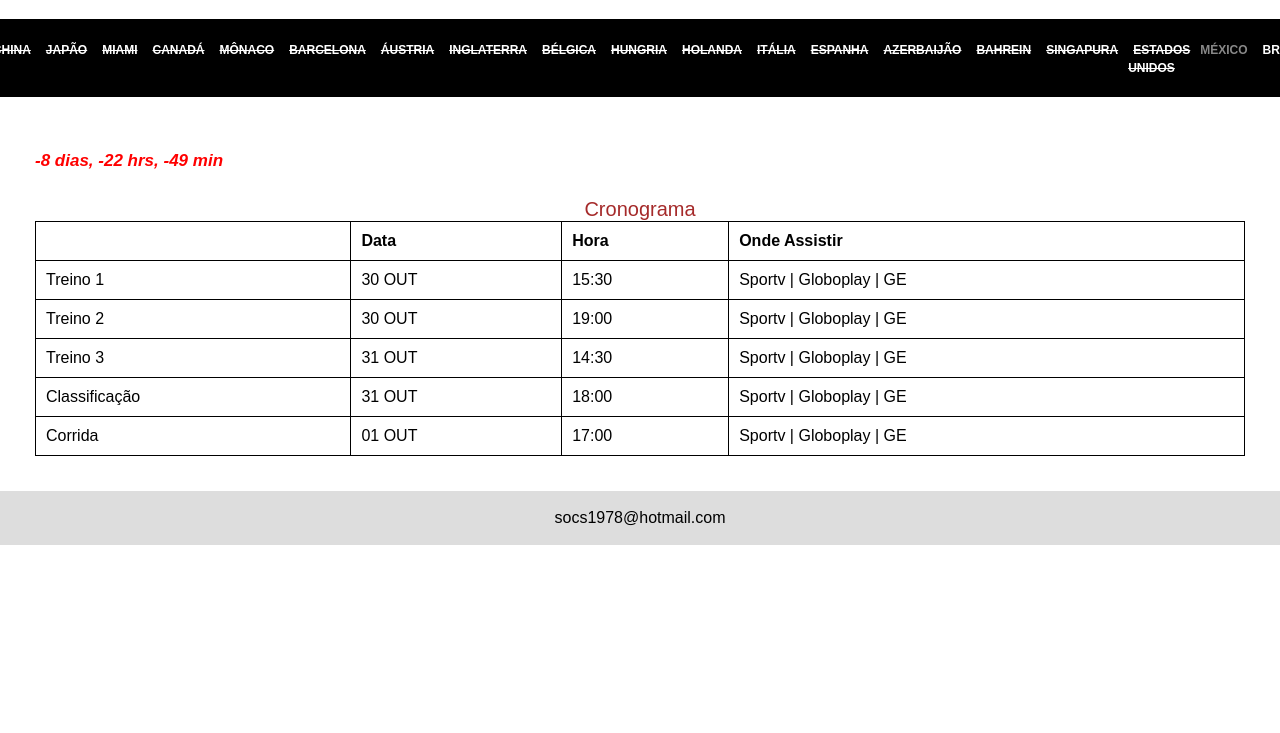
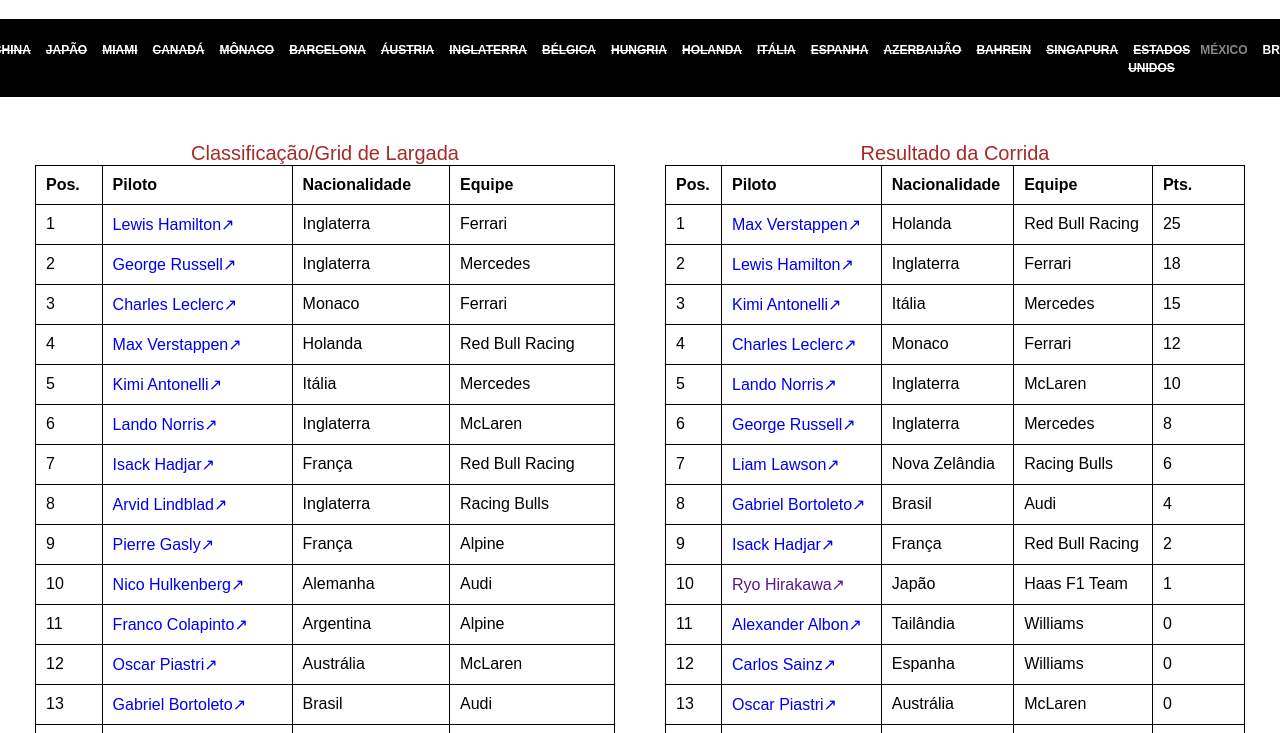
Before and after one commit to samyr1978/f12026, a plain HTML site: page mex.html in a window 1280 px wide. Shown: the part 61-794 px from the top of the page. Drawn offline with Linux system fonts and the light colour scheme.

Commit message:
Add files via upload

```diff
--- a/js/mex.js
+++ b/js/mex.js
@@ -38,7 +38,7 @@ let cronograma = [
 // Cronograma
 function funcTabelaCronograma() {
     const corpo = document.getElementById('corpoTabelaCronograma');
-    const finalizados = [/*'Treino 1', 'Treino 2', 'Treino 3', 'Classificação', 'Corrida'*/]
+    const finalizados = ['Treino 1', 'Treino 2', 'Treino 3', 'Classificação', 'Corrida']
     corpo.innerHTML = cronograma.map((p, i) =>`
         <tr>
            <td>${finalizados.includes(p.tipo) ? `<del style='background-color: yellow'> ${p.tipo}</del>` : p.tipo}</td>
@@ -54,70 +54,73 @@ funcTabelaCronograma();
 // gridLargadaCorrida
 let gridLargadaCorrida = [
     {nome: "Pierre Gasly", nacionalidade: "França", equipe: "Alpine",
-        link: "https://www.formula1.com/en/drivers/pierre-gasly", pos: '', pts: ''},
+        link: "https://www.formula1.com/en/drivers/pierre-gasly", pos: '9'},
 
     {nome: "Franco Colapinto", nacionalidade: " Argentina", equipe: "Alpine ",
-        link: "https://www.formula1.com/en/drivers/franco-colapinto", pos: '', pts: ''},
+        link: "https://www.formula1.com/en/drivers/franco-colapinto", pos: '11'},
 
     {nome: "Fernando Alonso", nacionalidade: "Espanha", equipe: "Aston Martin",
-        link: "https://www.formula1.com/en/drivers/fernando-alonso", pos: '', pts: ''},
+        link: "https://www.formula1.com/en/drivers/fernando-alonso", pos: '17'},
 
     {nome: "Lance Stroll", nacionalidade: "Canadá", equipe: "Aston Martin",
-        link: "https://www.formula1.com/en/drivers/lance-stroll", pos: '', pts: ''},
+        link: "https://www.formula1.com/en/drivers/lance-stroll", pos: '19'},
 
     {nome: "Nico Hulkenberg", nacionalidade: "Alemanha", equipe: "Audi",
-        link: "https://www.formula1.com/en/drivers/nico-hulkenberg", pos:'', pts: ''},
+        link: "https://www.formula1.com/en/drivers/nico-hulkenberg", pos:'10'},
 
     {nome: "Gabriel Bortoleto", nacionalidade: "Brasil", equipe: "Audi",
-        link: "https://www.formula1.com/en/drivers/gabriel-bortoleto", pos: '', pts: ''},
+        link: "https://www.formula1.com/en/drivers/gabriel-bortoleto", pos: '13'},
 
     {nome: "Sergio Perez", nacionalidade: "México", equipe: "Cadillac",
-        link: "https://www.formula1.com/en/drivers/sergio-perez", pos: '', pts: ''},
+        link: "https://www.formula1.com/en/drivers/sergio-perez", pos: '20'},
 
     {nome: "Valteri Bottas", nacionalidade: "Finlândia", equipe: "Cadillac",
-        link: "https://www.formula1.com/en/drivers/valtteri-bottas", pos: '', pts: ''},
+        link: "https://www.formula1.com/en/drivers/valtteri-bottas", pos: '21'},
 
     {nome: "Charles Leclerc", nacionalidade: "Monaco", equipe: "Ferrari",
-        link: "https://www.formula1.com/en/drivers/charles-leclerc", pos: '', pts: ''},
+        link: "https://www.formula1.com/en/drivers/charles-leclerc", pos: '3'},
 
     {nome: "Lewis Hamilton", nacionalidade: "Inglaterra", equipe: "Ferrari",
-        link: "https://www.formula1.com/en/drivers/lewis-hamilton", pos: '', pts: ''},
+        link: "https://www.formula1.com/en/drivers/lewis-hamilton", pos: '1'},
 
-    {nome: "Estaban Ocon", nacionalidade: "França", equipe: "Haas F1 Team",
-        link: "https://www.formula1.com/en/drivers/esteban-ocon", pos: '', pts: ''},
+    //{nome: "Estaban Ocon", nacionalidade: "França", equipe: "Haas F1 Team",
+        //link: "https://www.formula1.com/en/drivers/esteban-ocon", pos: ''},
 
     {nome: "Oliver Bearman", nacionalidade: "Inglaterra", equipe: "Haas F1 Team",
-        link: "https://www.formula1.com/en/drivers/oliver-bearman", pos: '', pts: ''},
+        link: "https://www.formula1.com/en/drivers/oliver-bearman", pos: '14'},
 
     {nome: "Lando Norris", nacionalidade: "Inglaterra", equipe: "McLaren",
-        link: "https://www.formula1.com/en/drivers/lando-norris", pos: '', pts: ''},
+        link: "https://www.formula1.com/en/drivers/lando-norris", pos: '6'},
 
     {nome: "Oscar Piastri", nacionalidade: "Austrália", equipe: "McLaren",
-        link: "https://www.formula1.com/en/drivers/oscar-piastri", pos: '', pts: ''},
+        link: "https://www.formula1.com/en/drivers/oscar-piastri", pos: '12'},
 
     {nome: "George Russell", nacionalidade: "Inglaterra", equipe: "Mercedes",
-        link: "https://www.formula1.com/en/drivers/george-russell", pos: '', pts: ''},
+        link: "https://www.formula1.com/en/drivers/george-russell", pos: '2'},
 
     {nome: "Kimi Antonelli", nacionalidade: "Itália", equipe: "Mercedes",
-        link: "https://www.formula1.com/en/drivers/kimi-antonelli", pos: '', pts: ''},
+        link: "https://www.formula1.com/en/drivers/kimi-antonelli", pos: '5'},
 
     {nome: "Liam Lawson", nacionalidade: "Nova Zelândia", equipe: "Racing Bulls",
-        link: "https://www.formula1.com/en/drivers/liam-lawson", pos: '', pts: ''},
+        link: "https://www.formula1.com/en/drivers/liam-lawson", pos: '22', pts: 'DQ'},
 
     {nome: "Arvid Lindblad", nacionalidade: "Inglaterra", equipe: "Racing Bulls",
-        link: "https://www.formula1.com/en/drivers/arvid-lindblad", pos: '', pts: ''},
+        link: "https://www.formula1.com/en/drivers/arvid-lindblad", pos: '8'},
 
     {nome: "Max Verstappen", nacionalidade: "Holanda", equipe: "Red Bull Racing",
-        link: "https://www.formula1.com/en/drivers/max-verstappen", pos: '2pos', pts: ''},
+        link: "https://www.formula1.com/en/drivers/max-verstappen", pos: '4'},
 
     {nome: "Isack Hadjar", nacionalidade: "França", equipe: "Red Bull Racing",
-        link: "https://www.formula1.com/en/drivers/isack-hadjar", pos: '', pts: ''},
+        link: "https://www.formula1.com/en/drivers/isack-hadjar", pos: '7'},
 
     {nome: "Carlos Sainz", nacionalidade: "Espanha", equipe: "Williams",
-        link: "https://www.formula1.com/en/drivers/carlos-sainz", pos: '', pts: ''},
+        link: "https://www.formula1.com/en/drivers/carlos-sainz", pos: '15'},
 
     {nome: "Alexander Albon", nacionalidade: "Tailândia", equipe: "Williams",
-        link: "https://www.formula1.com/en/drivers/alexander-albon", pos: '', pts: ''}
+        link: "https://www.formula1.com/en/drivers/alexander-albon", pos: '16'},
+
+    {nome: "Ryo Hirakawa", nacionalidade: "Japão", equipe: "Haas F1 Team",
+        link: "", pos: '18'}
     ];
 
 // Carrega os dados dos pilotos
@@ -149,70 +152,73 @@ funcGridLargadaCorrida();
 // resultadoCorrida
 let resultadoCorrida = [
     {nome: "Pierre Gasly", nacionalidade: "França", equipe: "Alpine",
-        link: "https://www.formula1.com/en/drivers/pierre-gasly", pos: '', pts: ''},
+        link: "https://www.formula1.com/en/drivers/pierre-gasly", pos: '17', pts: '0'},
 
     {nome: "Franco Colapinto", nacionalidade: " Argentina", equipe: "Alpine ",
-        link: "https://www.formula1.com/en/drivers/franco-colapinto", pos: '', pts: ''},
+        link: "https://www.formula1.com/en/drivers/franco-colapinto", pos: '15', pts: '0'},
 
     {nome: "Fernando Alonso", nacionalidade: "Espanha", equipe: "Aston Martin",
-        link: "https://www.formula1.com/en/drivers/fernando-alonso", pos: '', pts: ''},
+        link: "https://www.formula1.com/en/drivers/fernando-alonso", pos: '22', pts: 'NC | DNF'},
 
     {nome: "Lance Stroll", nacionalidade: "Canadá", equipe: "Aston Martin",
-        link: "https://www.formula1.com/en/drivers/lance-stroll", pos: '', pts: ''},
+        link: "https://www.formula1.com/en/drivers/lance-stroll", pos: '21', pts: 'NC | DNF'},
 
     {nome: "Nico Hulkenberg", nacionalidade: "Alemanha", equipe: "Audi",
-        link: "https://www.formula1.com/en/drivers/nico-hulkenberg", pos:'', pts: ''},
+        link: "https://www.formula1.com/en/drivers/nico-hulkenberg", pos:'14', pts: '0'},
 
     {nome: "Gabriel Bortoleto", nacionalidade: "Brasil", equipe: "Audi",
-        link: "https://www.formula1.com/en/drivers/gabriel-bortoleto", pos: '', pts: ''},
+        link: "https://www.formula1.com/en/drivers/gabriel-bortoleto", pos: '8', pts: '4'},
 
     {nome: "Sergio Perez", nacionalidade: "México", equipe: "Cadillac",
-        link: "https://www.formula1.com/en/drivers/sergio-perez", pos: '', pts: ''},
+        link: "https://www.formula1.com/en/drivers/sergio-perez", pos: '16', pts: '0'},
 
     {nome: "Valteri Bottas", nacionalidade: "Finlândia", equipe: "Cadillac",
-        link: "https://www.formula1.com/en/drivers/valtteri-bottas", pos: '', pts: ''},
+        link: "https://www.formula1.com/en/drivers/valtteri-bottas", pos: '20', pts: 'NC | DNF'},
 
     {nome: "Charles Leclerc", nacionalidade: "Monaco", equipe: "Ferrari",
-        link: "https://www.formula1.com/en/drivers/charles-leclerc", pos: '', pts: ''},
+        link: "https://www.formula1.com/en/drivers/charles-leclerc", pos: '4', pts: '12'},
 
     {nome: "Lewis Hamilton", nacionalidade: "Inglaterra", equipe: "Ferrari",
-        link: "https://www.formula1.com/en/drivers/lewis-hamilton", pos: '', pts: ''},
+        link: "https://www.formula1.com/en/drivers/lewis-hamilton", pos: '2', pts: '18'},
 
-    {nome: "Estaban Ocon", nacionalidade: "França", equipe: "Haas F1 Team",
-        link: "https://www.formula1.com/en/drivers/esteban-ocon", pos: '', pts: ''},
+    //{nome: "Estaban Ocon", nacionalidade: "França", equipe: "Haas F1 Team",
+        //link: "https://www.formula1.com/en/drivers/esteban-ocon", pos: '', pts: ''},
 
     {nome: "Oliver Bearman", nacionalidade: "Inglaterra", equipe: "Haas F1 Team",
-        link: "https://www.formula1.com/en/drivers/oliver-bearman", pos: '', pts: ''},
+        link: "https://www.formula1.com/en/drivers/oliver-bearman", pos: '19', pts: 'NC | DNF'},
 
     {nome: "Lando Norris", nacionalidade: "Inglaterra", equipe: "McLaren",
-        link: "https://www.formula1.com/en/drivers/lando-norris", pos: '', pts: ''},
+        link: "https://www.formula1.com/en/drivers/lando-norris", pos: '5', pts: '10'},
 
     {nome: "Oscar Piastri", nacionalidade: "Austrália", equipe: "McLaren",
-        link: "https://www.formula1.com/en/drivers/oscar-piastri", pos: '', pts: ''},
+        link: "https://www.formula1.com/en/drivers/oscar-piastri", pos: '13', pts: '0'},
 
     {nome: "George Russell", nacionalidade: "Inglaterra", equipe: "Mercedes",
-        link: "https://www.formula1.com/en/drivers/george-russell", pos: '', pts: ''},
+        link: "https://www.formula1.com/en/drivers/george-russell", pos: '6', pts: '8'},
 
     {nome: "Kimi Antonelli", nacionalidade: "Itália", equipe: "Mercedes",
-        link: "https://www.formula1.com/en/drivers/kimi-antonelli", pos: '', pts: ''},
+        link: "https://www.formula1.com/en/drivers/kimi-antonelli", pos: '3', pts: '15'},
 
     {nome: "Liam Lawson", nacionalidade: "Nova Zelândia", equipe: "Racing Bulls",
-        link: "https://www.formula1.com/en/drivers/liam-lawson", pos: '', pts: ''},
+        link: "https://www.formula1.com/en/drivers/liam-lawson", pos: '7', pts: '6'},
 
     {nome: "Arvid Lindblad", nacionalidade: "Inglaterra", equipe: "Racing Bulls",
-        link: "https://www.formula1.com/en/drivers/arvid-lindblad", pos: '', pts: ''},
+        link: "https://www.formula1.com/en/drivers/arvid-lindblad", pos: '18', pts: 'NC | DNF'},
 
     {nome: "Max Verstappen", nacionalidade: "Holanda", equipe: "Red Bull Racing",
-        link: "https://www.formula1.com/en/drivers/max-verstappen", pos: '', pts: ''},
+        link: "https://www.formula1.com/en/drivers/max-verstappen", pos: '1', pts: '25'},
 
     {nome: "Isack Hadjar", nacionalidade: "França", equipe: "Red Bull Racing",
-        link: "https://www.formula1.com/en/drivers/isack-hadjar", pos: '', pts: ''},
+        link: "https://www.formula1.com/en/drivers/isack-hadjar", pos: '8', pts: '2'},
 
     {nome: "Carlos Sainz", nacionalidade: "Espanha", equipe: "Williams",
-        link: "https://www.formula1.com/en/drivers/carlos-sainz", pos: '', pts: ''},
+        link: "https://www.formula1.com/en/drivers/carlos-sainz", pos: '12', pts: '0'},
 
     {nome: "Alexander Albon", nacionalidade: "Tailândia", equipe: "Williams",
-        link: "https://www.formula1.com/en/drivers/alexander-albon", pos: '', pts: ''}
+        link: "https://www.formula1.com/en/drivers/alexander-albon", pos: '11', pts: '0'},
+
+    {nome: "Ryo Hirakawa", nacionalidade: "Japão", equipe: "Haas F1 Team",
+        link: "", pos: '10', pts: '1'}
     ];
 
 // Carrega os dados dos pilotos
--- a/mex.html
+++ b/mex.html
@@ -8,15 +8,15 @@
     <style>
          /* Oculta as colunas */
         .coluna#col1 {
-            display: block; /* Cronograma */
+            display: none; /* Cronograma */
         }
 
         .coluna#col2 {
-            display: none; /* Classificação/Grid de Largada */
+            display: block; /* Classificação/Grid de Largada */
         }
 
         .coluna#col3 {
-            display: none; /* Resultado da Corrida */
+            display: block; /* Resultado da Corrida */
         }
     </style>
 
@@ -99,7 +99,7 @@
                         <!-- O JavaScript preencherá os <td> aqui -->
                     </tbody>
                 </table>
-                <p class="obs">
+                <p class="obs">Nota - Lawson foi desclassificado por uma infração técnica.
                 </p>
             </div>
         </div>
@@ -121,7 +121,10 @@
                         <!-- O JavaScript preencherá os <td> aqui -->
                     </tbody>
                 </table>
-                <p class="obs">
+                <p class="obs">Nota - Piastri foi punido por causar uma colisão, com
+                    uma penalização de 10 segundos aplicada após a corrida.
+                    Colapinto foi punido por não reduzir a velocidade sob bandeiras
+                    amarelas, com uma penalização de 10 segundos aplicada após a corrida. Gasly foi punido por não reduzir a velocidade sob bandeiras amarelas, com uma penalização do tipo "stop-and-go" aplicada após a corrida.
                 </p>
             </div>
         </div>
```
Also changed, not shown: index.html (+3 -3 lines), js/script.js (+25 -22 lines).
